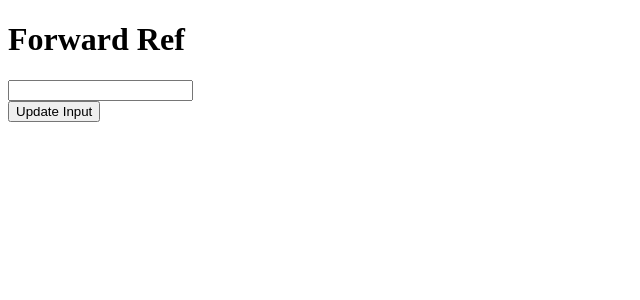
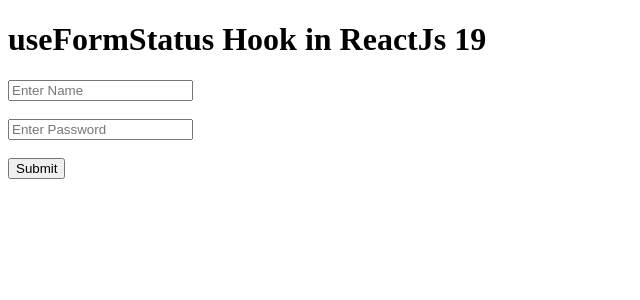
Before and after one commit to saeedali780/learn-react, a React (Vite) app: page / in a window 1280 px wide. Shown: the top 300 px of the page, without its empty margins (0-640 px from the left). Built offline with nearby package versions, Linux system fonts and the light colour scheme.

Commit message:
useFormStatus Hook in React js

```diff
--- a/src/App.jsx
+++ b/src/App.jsx
@@ -1,21 +1,32 @@
 import React from 'react'
-import { useRef } from 'react'
-import UserInput from './UserInput';
+import { useFormStatus } from 'react-dom';
 
 const App = () => {
-  const inputRef = useRef(null);
-  const updateInput = ()=>{
-   inputRef.current.value = 1000;
-   inputRef.current.focus();
-   inputRef.current.style.color="red";
+  const handleSubmit = async ()=>{
+    await new Promise(res=>setTimeout(res,5000))
+    console.log("Submited");
+  };
+  function CustomerForm(){
+    const {pending} = useFormStatus();
+    console.log(pending);
 
+    return(
+      <div>
+      <input type="text" placeholder='Enter Name'/>
+      <br/><br/>
+      <input type="password" placeholder='Enter Password'/>
+      <br/><br/>
+      <button disabled={pending}>{pending?"Submiting...":"Submit" }</button>
+      </div>
+    )
   }
 
   return (
     <div>
-      <h1>Forward Ref</h1>
-      <UserInput ref={inputRef}/>
-      <button onClick={updateInput}>Update Input</button>
+      <h1>useFormStatus Hook in ReactJs 19</h1>
+      <form action={handleSubmit}>
+      <CustomerForm />
+      </form>
     </div>
   )
 }
```
